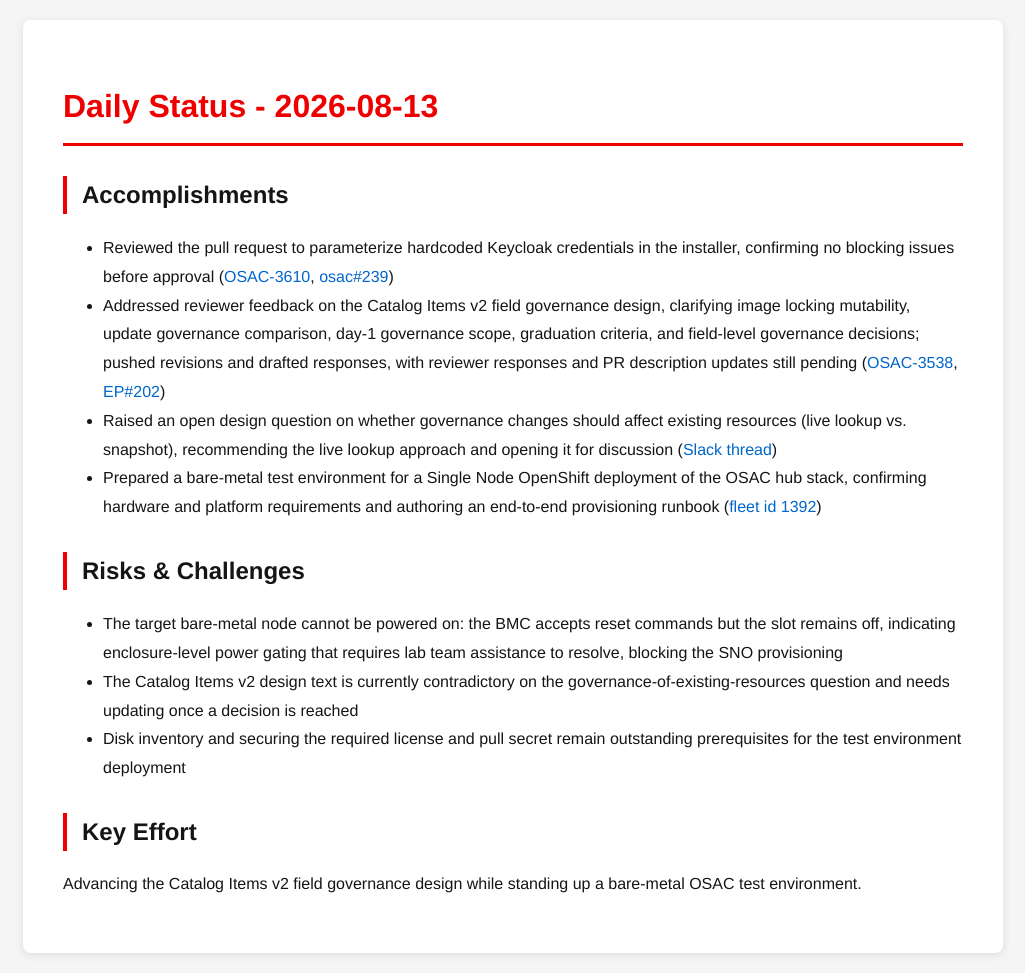
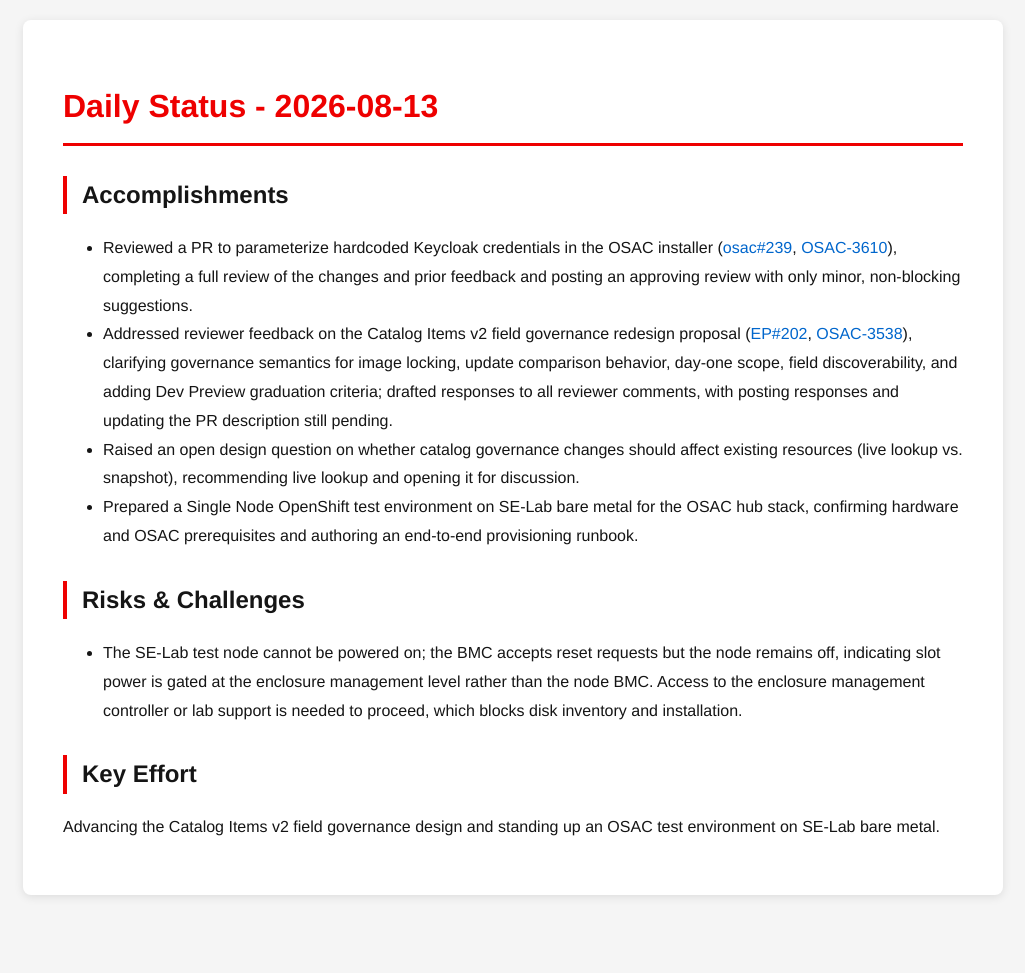
Before and after one commit to tzvatot/daily-status, a Jekyll site: the page built from 2026-08-13.md, in a window 1280 px wide. Shown: the whole page, without its empty margins (127-1152 px from the left). Built offline with Jekyll 4.4.1, drawn with Linux system fonts in a browser that asks for light colours; after the commit the page ends 915 px from its top, so only the background shows below that.

Commit message:
Daily status update - 2026-08-13

```diff
--- a/2026-08-13.md
+++ b/2026-08-13.md
@@ -7,15 +7,13 @@
 # Daily Status - 2026-08-13
 
 ## Accomplishments
-- Reviewed the pull request to parameterize hardcoded Keycloak credentials in the installer, confirming no blocking issues before approval ([OSAC-3610](https://redhat.atlassian.net/browse/OSAC-3610), [osac#239](https://github.com/osac-project/osac/pull/239))
-- Addressed reviewer feedback on the Catalog Items v2 field governance design, clarifying image locking mutability, update governance comparison, day-1 governance scope, graduation criteria, and field-level governance decisions; pushed revisions and drafted responses, with reviewer responses and PR description updates still pending ([OSAC-3538](https://redhat.atlassian.net/browse/OSAC-3538), [EP#202](https://github.com/osac-project/enhancement-proposals/pull/202))
-- Raised an open design question on whether governance changes should affect existing resources (live lookup vs. snapshot), recommending the live lookup approach and opening it for discussion ([Slack thread](https://redhat-internal.slack.com/archives/C08ESMFV85Q/p1786621100340429?thread_ts=1786438254.024539&cid=C08ESMFV85Q))
-- Prepared a bare-metal test environment for a Single Node OpenShift deployment of the OSAC hub stack, confirming hardware and platform requirements and authoring an end-to-end provisioning runbook ([fleet id 1392](https://fleet.se-apps.redhat.com/front/computer.form.php?id=1392))
+- Reviewed a PR to parameterize hardcoded Keycloak credentials in the OSAC installer ([osac#239](https://github.com/osac-project/osac/pull/239), [OSAC-3610](https://redhat.atlassian.net/browse/OSAC-3610)), completing a full review of the changes and prior feedback and posting an approving review with only minor, non-blocking suggestions.
+- Addressed reviewer feedback on the Catalog Items v2 field governance redesign proposal ([EP#202](https://github.com/osac-project/enhancement-proposals/pull/202), [OSAC-3538](https://redhat.atlassian.net/browse/OSAC-3538)), clarifying governance semantics for image locking, update comparison behavior, day-one scope, field discoverability, and adding Dev Preview graduation criteria; drafted responses to all reviewer comments, with posting responses and updating the PR description still pending.
+- Raised an open design question on whether catalog governance changes should affect existing resources (live lookup vs. snapshot), recommending live lookup and opening it for discussion.
+- Prepared a Single Node OpenShift test environment on SE-Lab bare metal for the OSAC hub stack, confirming hardware and OSAC prerequisites and authoring an end-to-end provisioning runbook.
 
 ## Risks & Challenges
-- The target bare-metal node cannot be powered on: the BMC accepts reset commands but the slot remains off, indicating enclosure-level power gating that requires lab team assistance to resolve, blocking the SNO provisioning
-- The Catalog Items v2 design text is currently contradictory on the governance-of-existing-resources question and needs updating once a decision is reached
-- Disk inventory and securing the required license and pull secret remain outstanding prerequisites for the test environment deployment
+- The SE-Lab test node cannot be powered on; the BMC accepts reset requests but the node remains off, indicating slot power is gated at the enclosure management level rather than the node BMC. Access to the enclosure management controller or lab support is needed to proceed, which blocks disk inventory and installation.
 
 ## Key Effort
-Advancing the Catalog Items v2 field governance design while standing up a bare-metal OSAC test environment.
+Advancing the Catalog Items v2 field governance design and standing up an OSAC test environment on SE-Lab bare metal.
```
